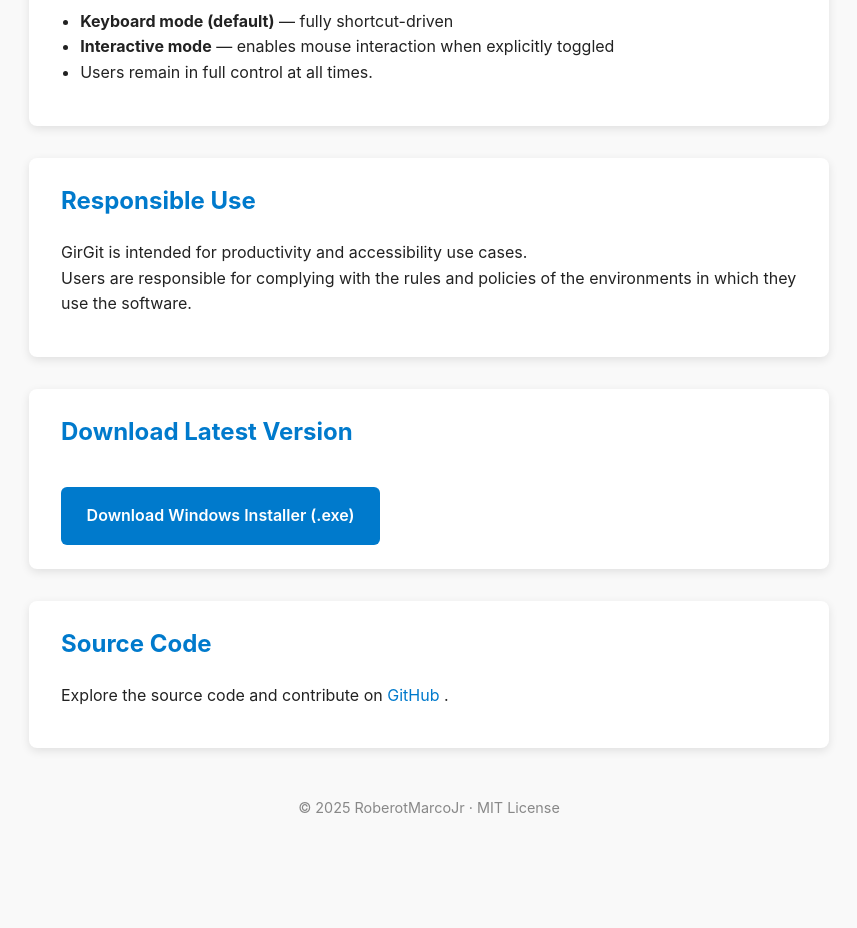
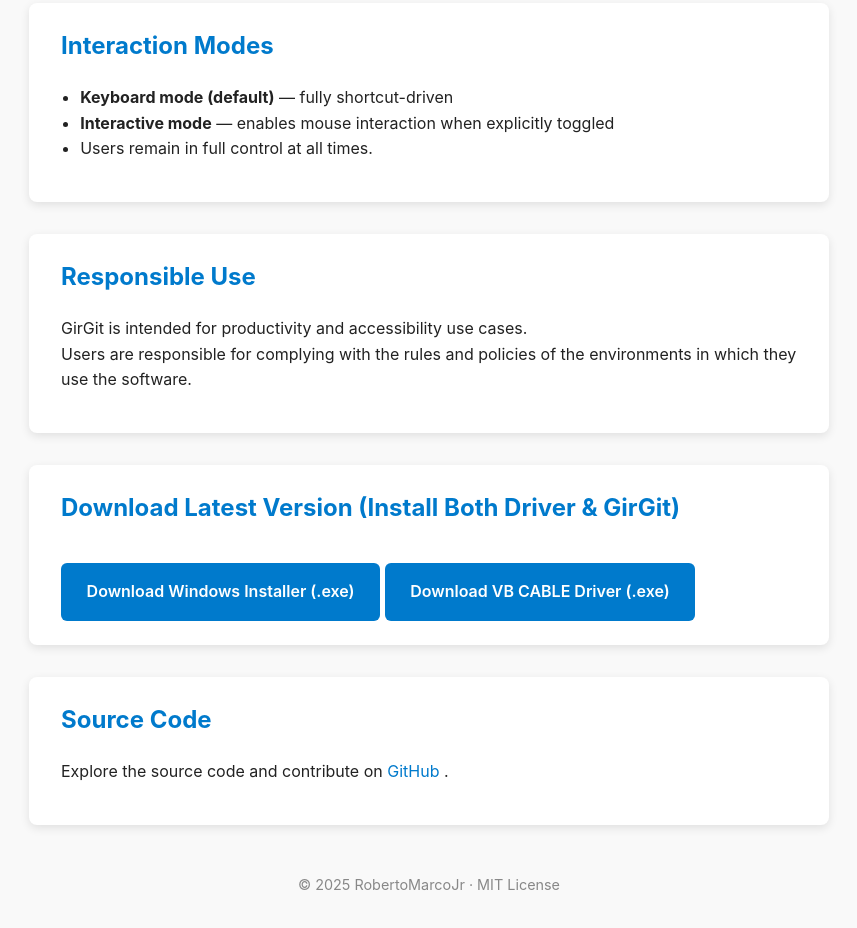
Before and after one commit to robertoMarcojr/GirGit, an Electron app: page index.html in a window 1280 px wide. Shown: the part 1430-2358 px from the top of the page, without its empty margins (211-1068 px from the left). Before the commit the page ends 2282 px from the top, so only its background shows below. Drawn offline with Linux system fonts and the light colour scheme.

Commit message:
Update index.html

```diff
--- a/index.html
+++ b/index.html
@@ -104,6 +104,13 @@
       >
         Download Windows Installer (.exe)
       </a>
+      <a
+        href="https://github.com/robertoMarcojr/GirGit/releases/download/v1.1.0/VB-Cable_Setup.exe"
+        class="download-btn"
+        download
+      >
+        Download VB CABLE Driver  (.exe)
+      </a>
     </nav>
 
     <header>
@@ -182,13 +189,20 @@
     </section>
 
     <section>
-      <h2>Download Latest Version</h2>
+      <h2>Download Latest Version (Install Both Driver & GirGit)</h2>
       <a
         href="https://github.com/robertoMarcojr/GirGit/releases/download/v1.1.0/GirGit_Setup.exe"
         class="download-btn"
         download
       >
         Download Windows Installer (.exe)
+      </a>
+      <a
+        href="https://github.com/robertoMarcojr/GirGit/releases/download/v1.1.0/VB-Cable_Setup.exe"
+        class="download-btn"
+        download
+      >
+        Download VB CABLE Driver  (.exe)
       </a>
     </section>
 
@@ -207,7 +221,7 @@
     </section>
 
     <footer>
-      <p>© 2025 RoberotMarcoJr · MIT License</p>
+      <p>© 2025 RobertoMarcoJr · MIT License</p>
     </footer>
   </body>
 </html>
```
